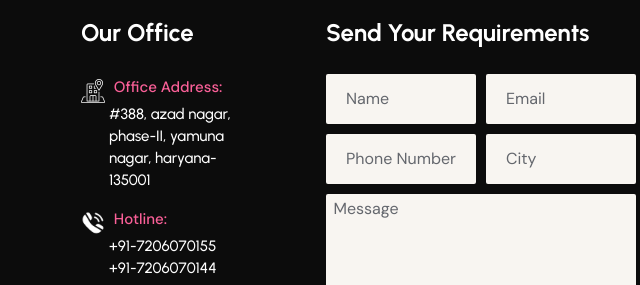
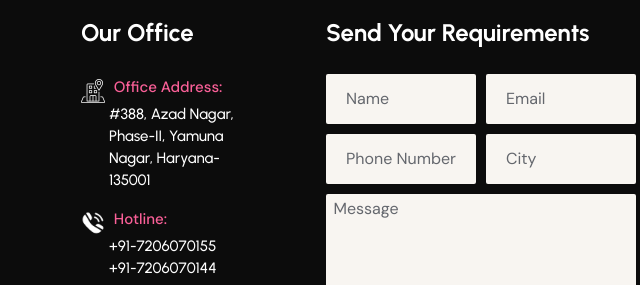
Before and after one commit to Damanpreet96/lpbioglint, a plain HTML site: page index.html in a window 1280 px wide. Shown: the part 7353-7638 px from the top of the page, 559-1199 px from the left. Drawn offline with nearby package versions, Linux system fonts and the light colour scheme; files whose address does not match are found by name.

Commit message:
address change

```diff
--- a/index.html
+++ b/index.html
@@ -559,7 +559,7 @@
                               <img src="assets/imgs/office.png" alt=""/>
                               Office Address:
                               </span>
-                              <a href="#">	#388, azad nagar, phase-II, yamuna nagar, haryana-135001</a>
+                              <a href="#">	#388, Azad Nagar, Phase-II, Yamuna Nagar, Haryana-135001</a>
                            </div>
                            <div class="call mb-15">
                               <span>
```
